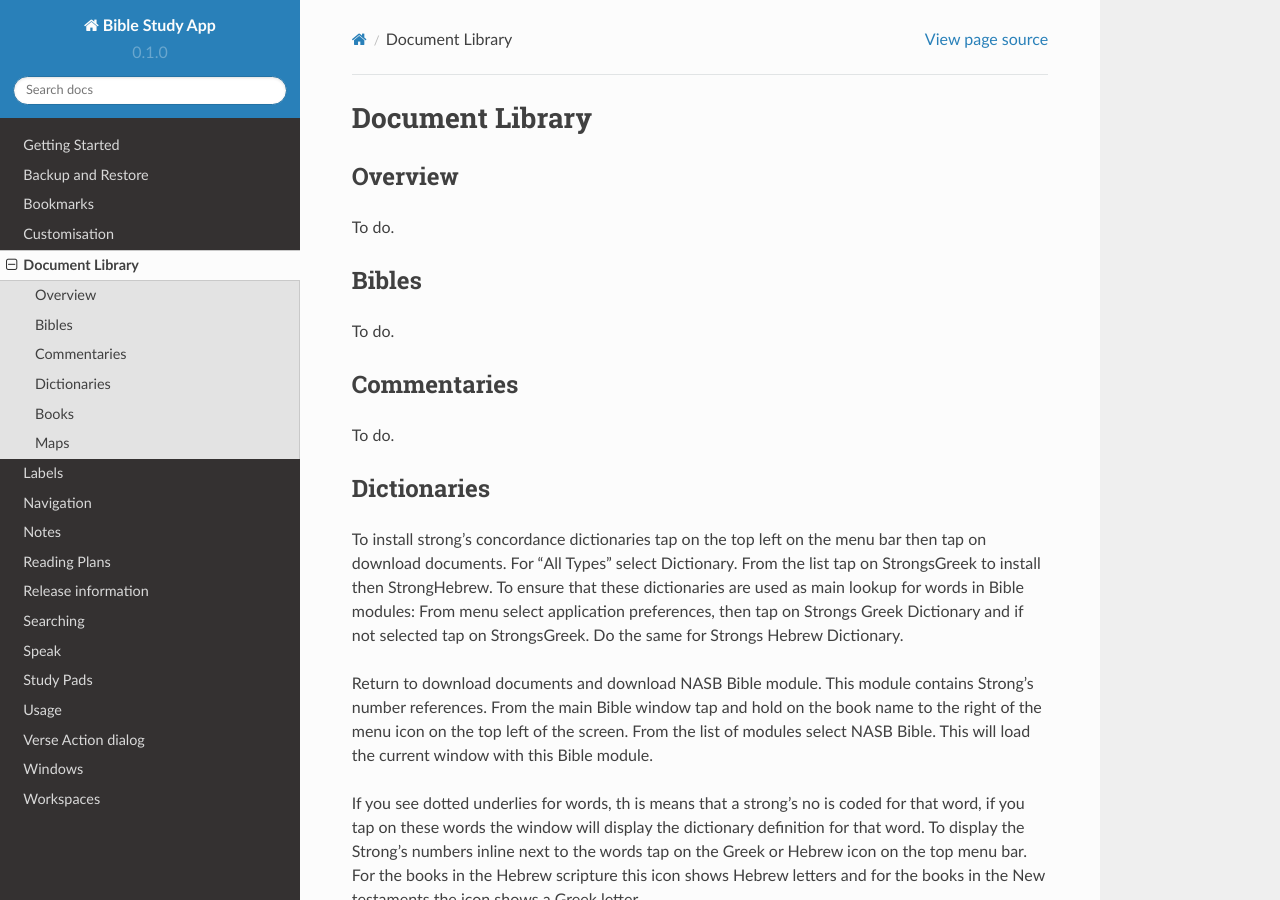
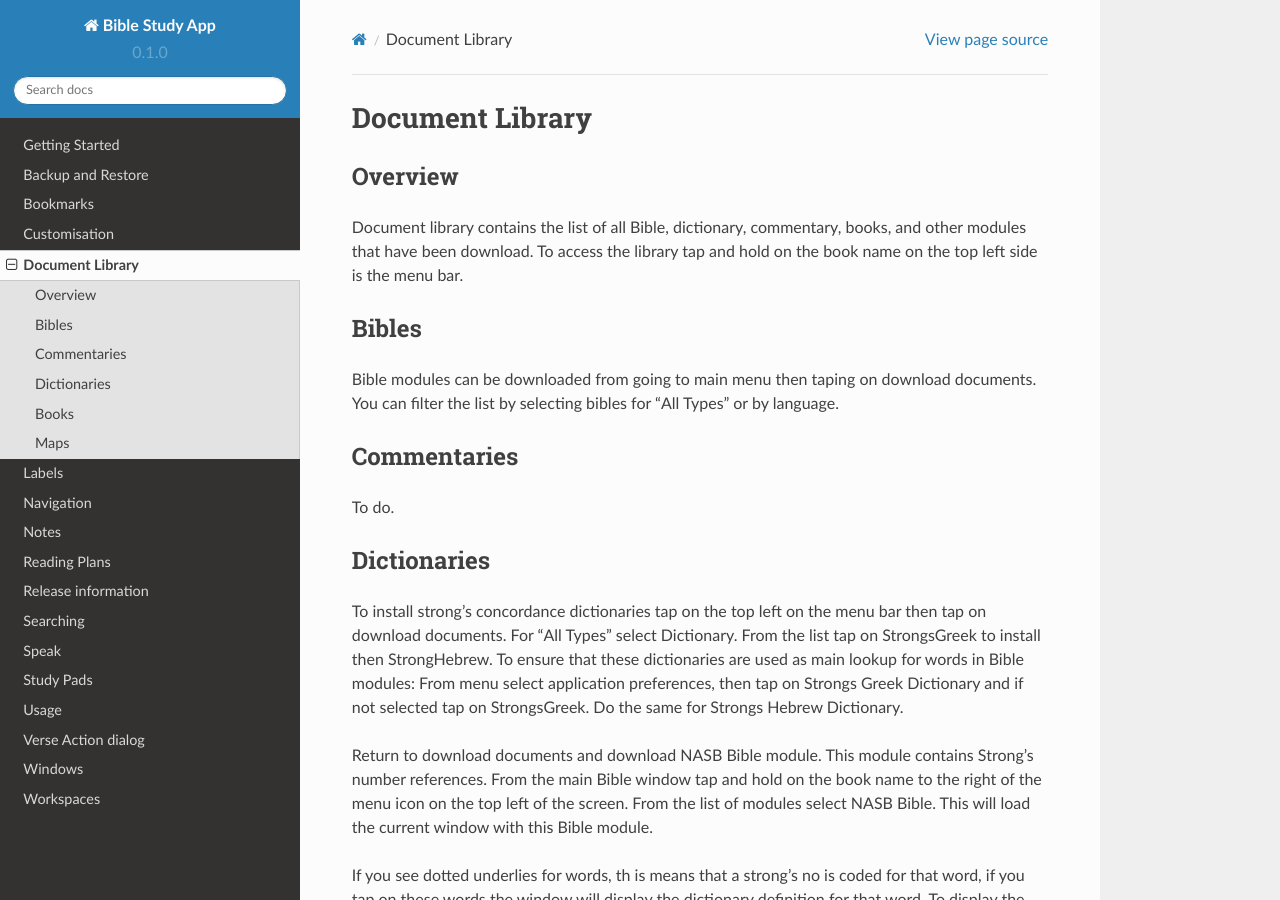
Before and after one commit to AndBible/docs, a Sphinx documentation site: the page built from docs/source/documents.rst, in a window 1280 px wide and 900 px high. Built offline with Sphinx 7.4.7 and the Read the Docs theme 2.0.0, drawn with Linux system fonts in a browser that asks for light colours; pages that are not in the unit, such as notebooks, are missing from menus.

Commit message:
Update documents.rst

```diff
--- a/docs/source/documents.rst
+++ b/docs/source/documents.rst
@@ -4,12 +4,14 @@
 Overview
 --------
 
-To do.
+Document library contains the list of all Bible, dictionary, commentary, books, and other modules that have been download.
+To access the library tap and hold on the book name on the top left side is the menu bar.
 
 Bibles
 ------
 
-To do.
+Bible modules can be downloaded from going to main menu then taping on download documents.
+You can filter the list by selecting bibles for "All Types" or by language.
 
 Commentaries
 ------------
```
